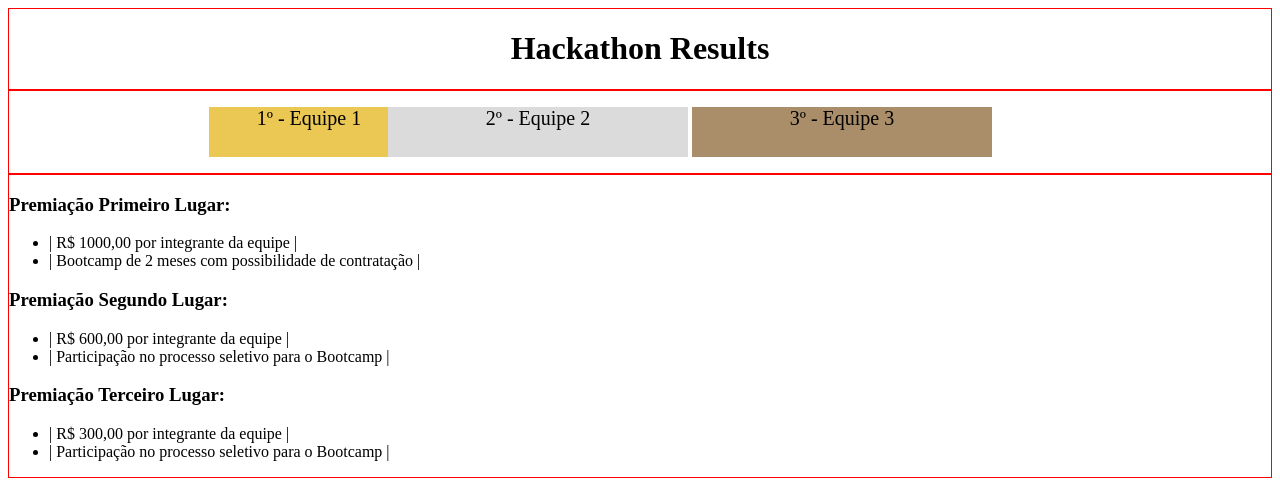
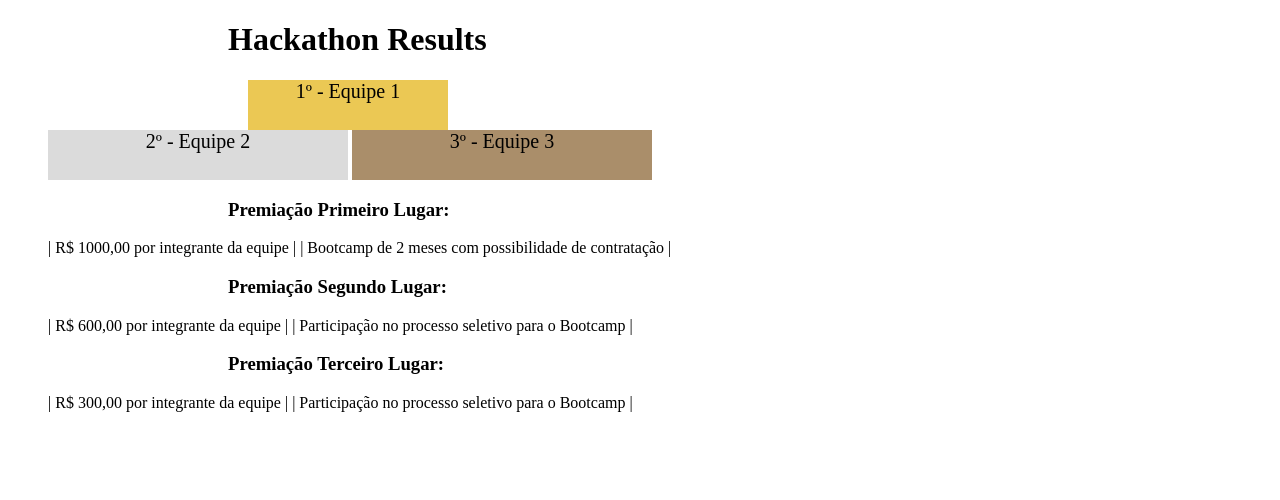
Before and after one commit to GusVF/exercicios_modulo1, a plain HTML site: page exercicios3.4_inline.block/index.html in a window 1280 px wide. Drawn offline with Linux system fonts and the light colour scheme.

Commit message:
renomeando

```diff
--- a/exercicios3.4_semantica/index.html
+++ b/exercicios3.4_inline.block/index.html
@@ -1,23 +1,63 @@
 <!DOCTYPE html>
 <html lang="pt">
   <head>
-    <meta charset="UTF-8">
-    <meta name="viewport" content="width=device-width, initial-scale=1.0">
+    <meta charset="UTF-8" />
+    <meta name="viewport" content="width=device-width, initial-scale=1.0" />
     <title>Ranking</title>
-    <link rel="stylesheet" href="style.css">
+    <style>
+      h1 {
+        margin-left: 220px;
+      }
+
+      .first {
+        background-color: rgb(235, 200, 84);
+        font-size: 20px;
+        height: 50px;
+        text-align: center;
+        width: 200px;
+        display: block;
+        margin-left: 200px;
+      }
+
+      .second {
+        background-color: rgb(219, 219, 219);
+        font-size: 20px;
+        height: 50px;
+        text-align: center;
+        width: 300px;
+        display: inline-block;
+      }
+
+      .third {
+        background-color: rgb(170, 142, 106);
+        font-size: 20px;
+        height: 50px;
+        text-align: center;
+        width: 300px;
+        display: inline-block;
+      }
+
+      li {
+        display: inline-block;
+      }
+
+      h3 {
+       margin-left: 220px;
+      }
+    </style>
   </head>
   <body>
     <header>
       <h1>Hackathon Results</h1>
     </header>
-    <section class="podium">
+    <section>
       <ul>
         <li class="first">1º - Equipe 1</li>
         <li class="second">2º - Equipe 2</li>
         <li class="third">3º - Equipe 3</li>
       </ul>
     </section>
-    <section class="premiacao">
+    <section>
       <h3>Premiação Primeiro Lugar:</h3>
       <ul>
         <li>| R$ 1000,00 por integrante da equipe |</li>
--- a/exercicios3.4_semantica/style.css
+++ /dev/null
@@ -1,41 +0,0 @@
-h1 {
-    text-align: center;
-  }
-
-  .first {
-    background-color: rgb(235, 200, 84);
-    font-size: 20px;
-    height: 50px;
-    text-align: center;
-    width: 200px;
-    display: inline-block;
-    margin-left: 160px;
-  }
-
-  .second {
-    background-color: rgb(219, 219, 219);
-    font-size: 20px;
-    height: 50px;
-    text-align: center;
-    width: 300px;
-    display: inline-block;
-    margin-left: -25px;
-  }
-
-  .third {
-    background-color: rgb(170, 142, 106);
-    font-size: 20px;
-    height: 50px;
-    text-align: center;
-    width: 300px;
-    display: inline-block;
-  }
-header {
-    border: 1px solid red;
-}
-.podium {
-    border: 1px solid red;
-
-}
-.premiacao {
-    border: 1px solid red;
```
